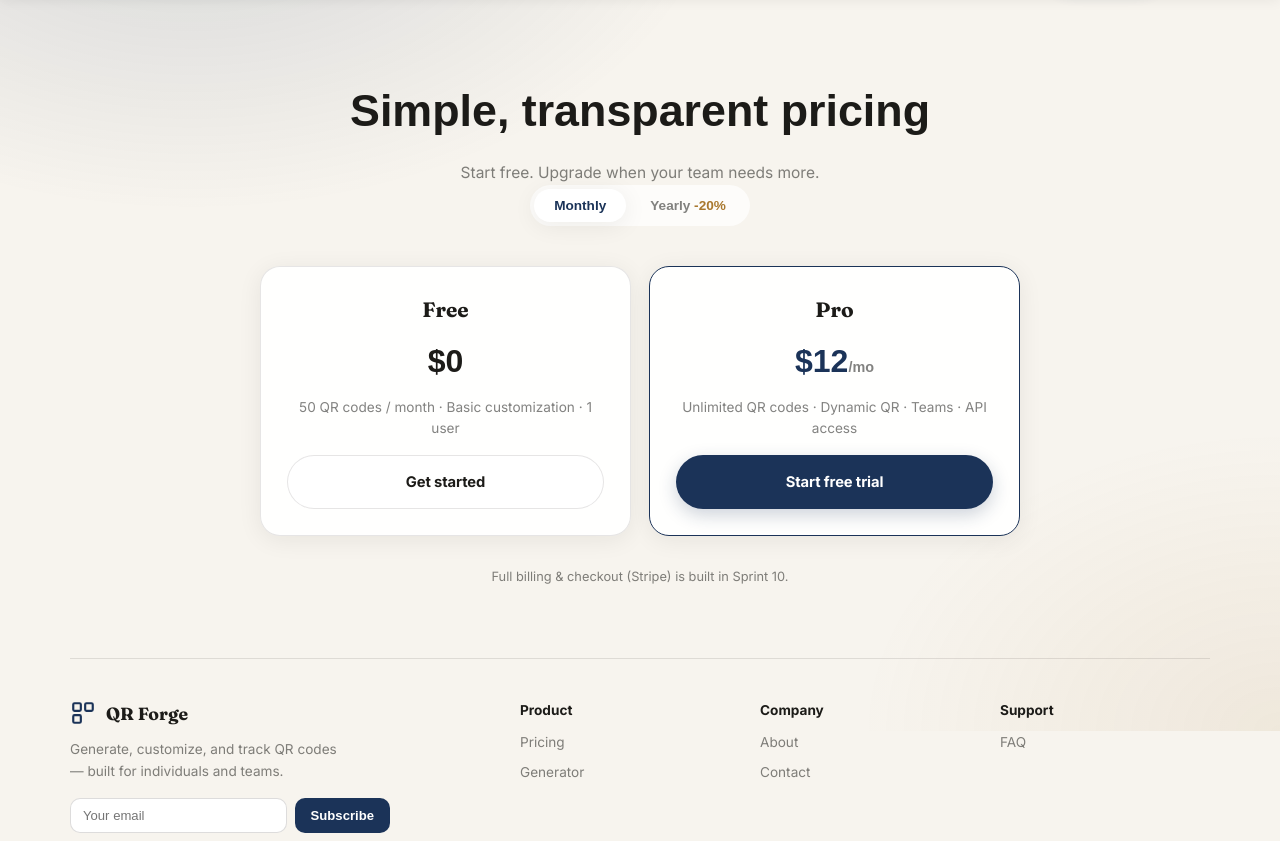
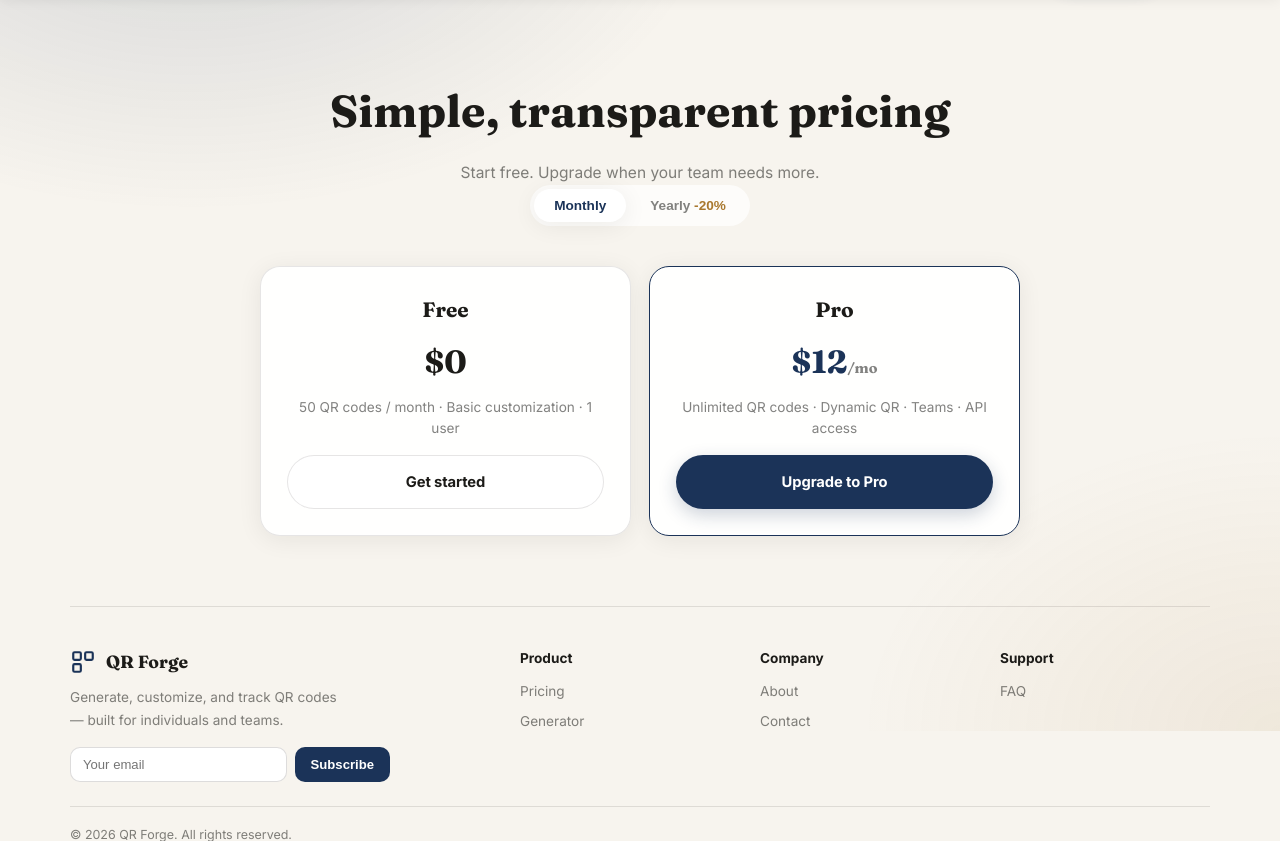
Before and after one commit to mostafamohamed521/qr_generator, a Django app: template templates/core/pricing.html in a window 1280 px wide. Shown: the part 69-910 px from the top of the page. Run offline with Django 4.2, Linux system fonts and the light colour scheme; the template is opened without the code that fills it, so the values that code supplies are empty.

Commit message:
templates/core/pricing.html: Update pricing page

```diff
--- a/templates/core/pricing.html
+++ b/templates/core/pricing.html
@@ -4,7 +4,7 @@
 {% block nav_pricing %}active{% endblock %}
 {% block content %}
 <section class="hero">
-  <h1 style="font-family:'Space Grotesk',sans-serif;font-weight:800;font-size:clamp(2rem,4vw,2.8rem);margin-bottom:12px">{% trans "Simple, transparent pricing" %}</h1>
+  <h1 style="font-family:'Fraunces',sans-serif;font-weight:700;font-size:clamp(2rem,4vw,2.8rem);margin-bottom:12px">{% trans "Simple, transparent pricing" %}</h1>
   <p style="color:var(--text-muted);margin-bottom:0">{% trans "Start free. Upgrade when your team needs more." %}</p>
   <div class="billing-toggle" id="billing-toggle">
     <button type="button" class="active" data-period="monthly">{% trans "Monthly" %}</button>
@@ -14,20 +14,17 @@
 <section class="feature-grid" style="grid-template-columns:1fr 1fr;max-width:760px;margin:0 auto 30px">
   <div class="feature-card" style="text-align:center">
     <h3 style="font-size:1.3rem">{% trans "Free" %}</h3>
-    <p style="font-family:'Space Grotesk',sans-serif;font-size:2rem;font-weight:800;color:var(--text);margin:10px 0">$0</p>
+    <p style="font-family:'Fraunces',sans-serif;font-size:2rem;font-weight:700;color:var(--text);margin:10px 0">$0</p>
     <p>{% trans "50 QR codes / month · Basic customization · 1 user" %}</p>
     <a href="{% url 'accounts:register' %}" class="btn-secondary" style="margin-top:16px;width:100%">{% trans "Get started" %}</a>
   </div>
   <div class="feature-card" style="text-align:center;border-color:var(--accent)">
     <h3 style="font-size:1.3rem">{% trans "Pro" %}</h3>
-    <p style="font-family:'Space Grotesk',sans-serif;font-size:2rem;font-weight:800;color:var(--accent);margin:10px 0"><span id="price-pro">$12</span><span style="font-size:.9rem;color:var(--text-muted)">/{% trans "mo" %}</span></p>
+    <p style="font-family:'Fraunces',sans-serif;font-size:2rem;font-weight:700;color:var(--accent);margin:10px 0"><span id="price-pro">$12</span><span style="font-size:.9rem;color:var(--text-muted)">/{% trans "mo" %}</span></p>
     <p>{% trans "Unlimited QR codes · Dynamic QR · Teams · API access" %}</p>
-    <a href="{% url 'accounts:register' %}" class="btn-primary" style="margin-top:16px;width:100%">{% trans "Start free trial" %}</a>
+    <a href="{% url 'accounts:register' %}" class="btn-primary" style="margin-top:16px;width:100%">{% trans "Upgrade to Pro" %}</a>
   </div>
 </section>
-<p style="text-align:center;color:var(--text-muted);font-size:.8rem;margin-top:24px">
-  {% trans "Full billing & checkout (Stripe) is built in Sprint 10." %}
-</p>
 {% endblock %}
 {% block extra_js %}
 <script>
```
